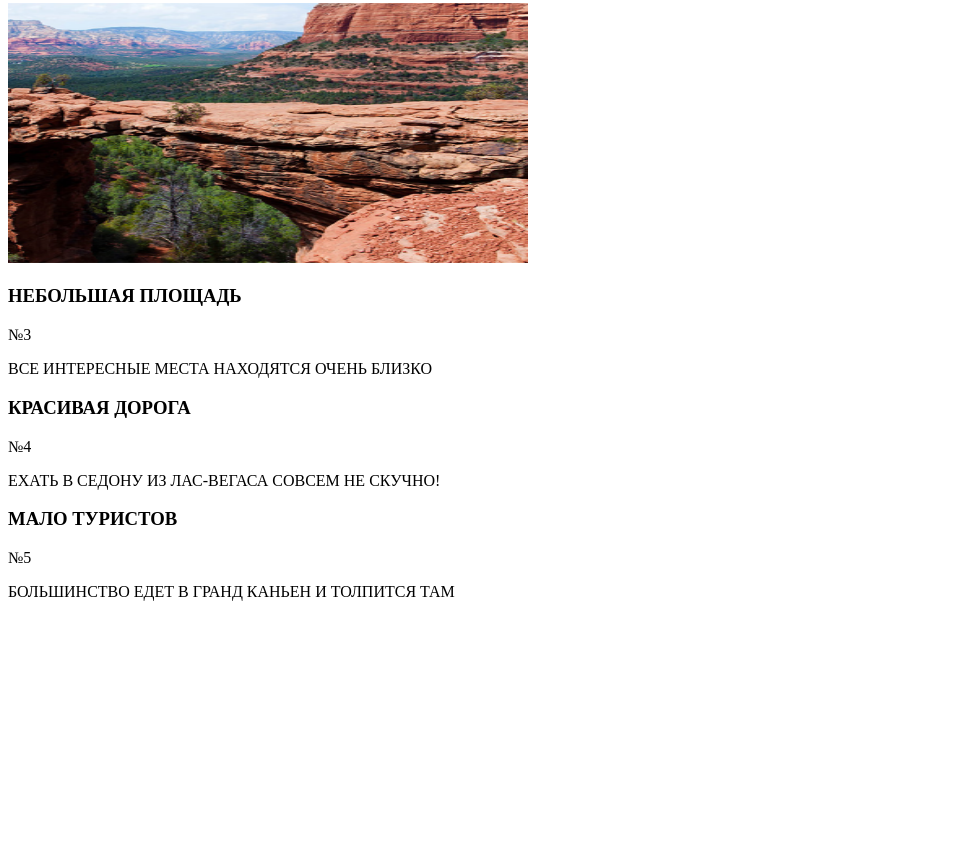
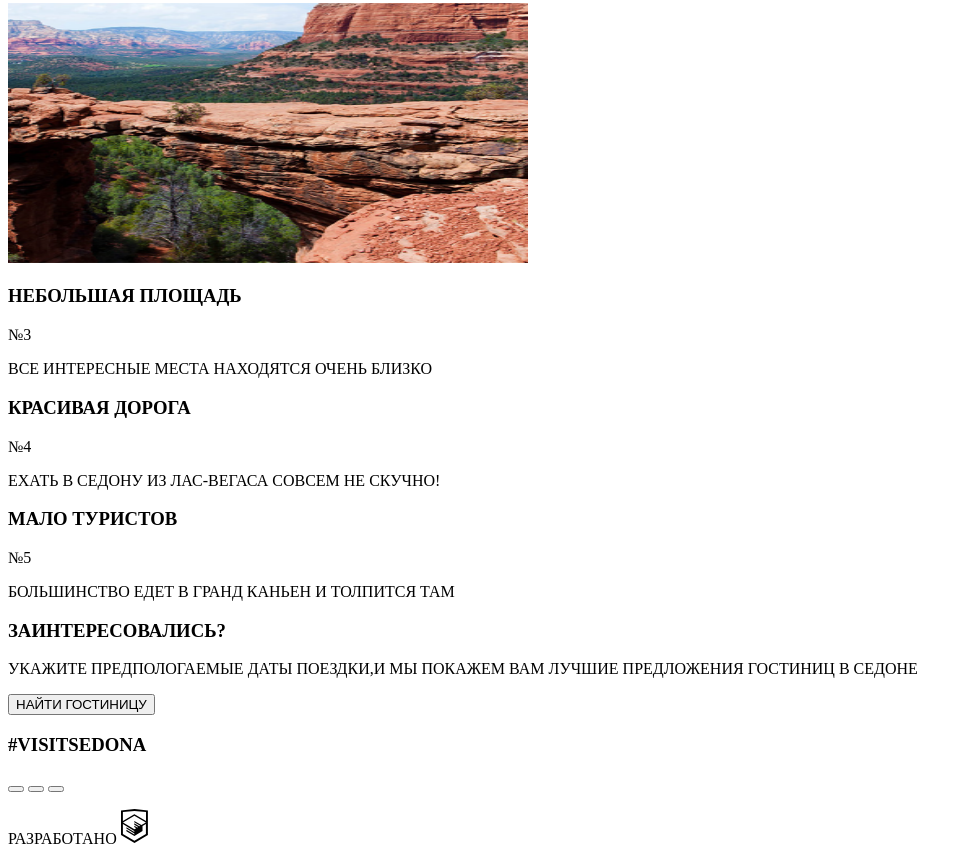
Before and after one commit to Asubas/Sedona-HTML-academy, a website: page source/index.html in a window 1280 px wide. Shown: the part 1625-2489 px from the top of the page, without its empty margins (0-972 px from the left). Before the commit the page ends 2242 px from the top, so only its background shows below. Drawn offline with Linux system fonts and the light colour scheme.

Commit message:
вроде доделал хтмл

```diff
--- a/source/index.html
+++ b/source/index.html
@@ -86,9 +86,19 @@
           </div>
         </div>
       </section>
-      <section class="">
-
-      </section>
+      <div class="section-modal section-modal__wrapper">
+        <h3>ЗАИНТЕРЕСОВАЛИСЬ?</h3>
+        <p>УКАЖИТЕ ПРЕДПОЛОГАЕМЫЕ ДАТЫ ПОЕЗДКИ,И МЫ ПОКАЖЕМ ВАМ ЛУЧШИЕ ПРЕДЛОЖЕНИЯ ГОСТИНИЦ В СЕДОНЕ</p>
+        <button class="button-modal" type="button">НАЙТИ ГОСТИНИЦУ</button>
+      </div>
+      <div class="map"></div>
+      <footer class="page-footer page-footer__wrapper">
+        <h3>#VISITSEDONA</h3>
+        <button type="button" class="button-social button-social__twitter"></button>
+        <button type="button" class="button-social button-social__facebook"></button>
+        <button type="button" class="button-social button-social__youtube"></button>
+        <p>РАЗРАБОТАНО <img class="" src="img/htmlacademy-icon-footer.svg"></p>
+      </footer>
 
     </main>
   </body>
```
Also changed, not shown: source/img/htmlacademy-icon-footer.svg (added).
